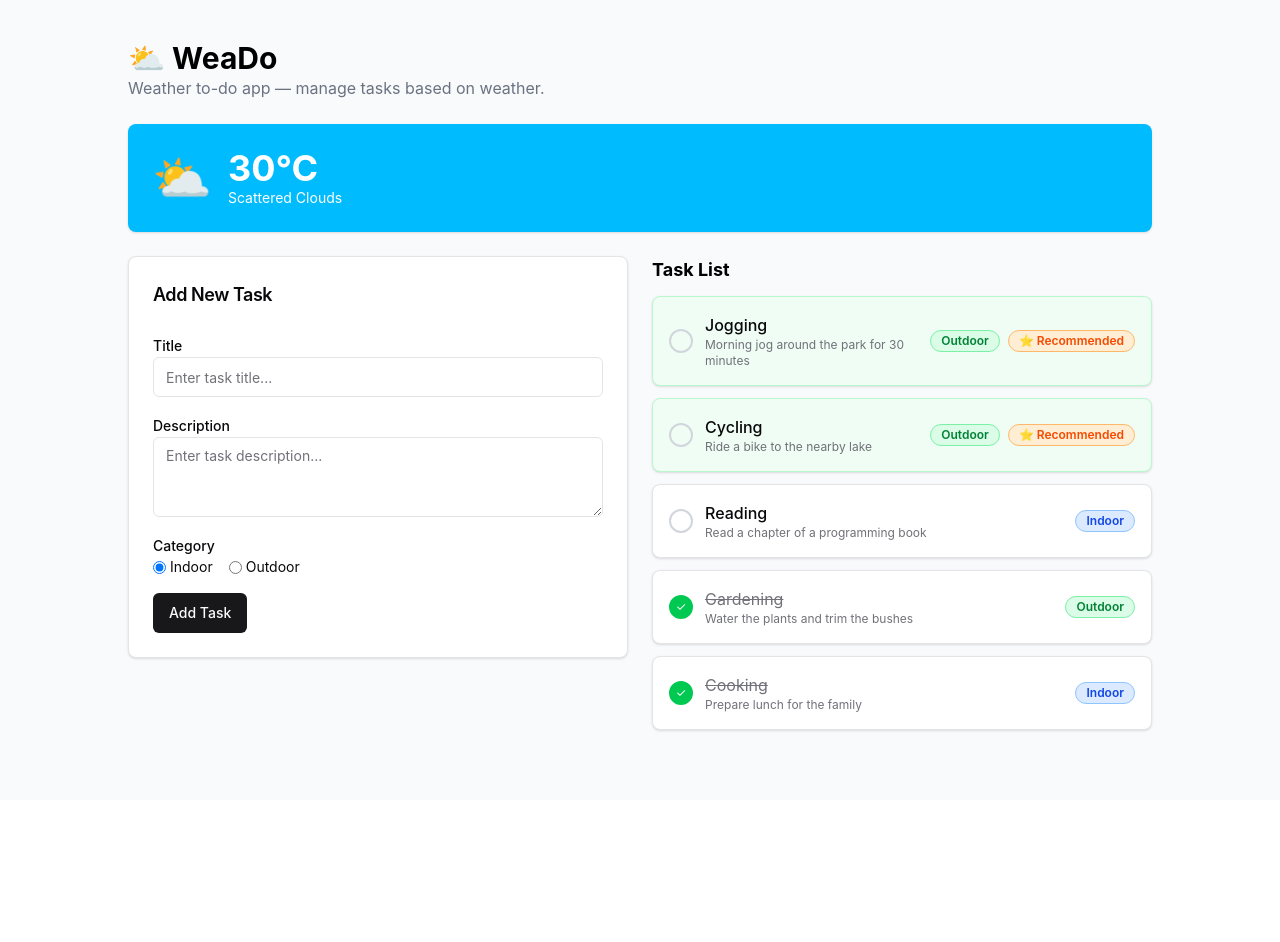
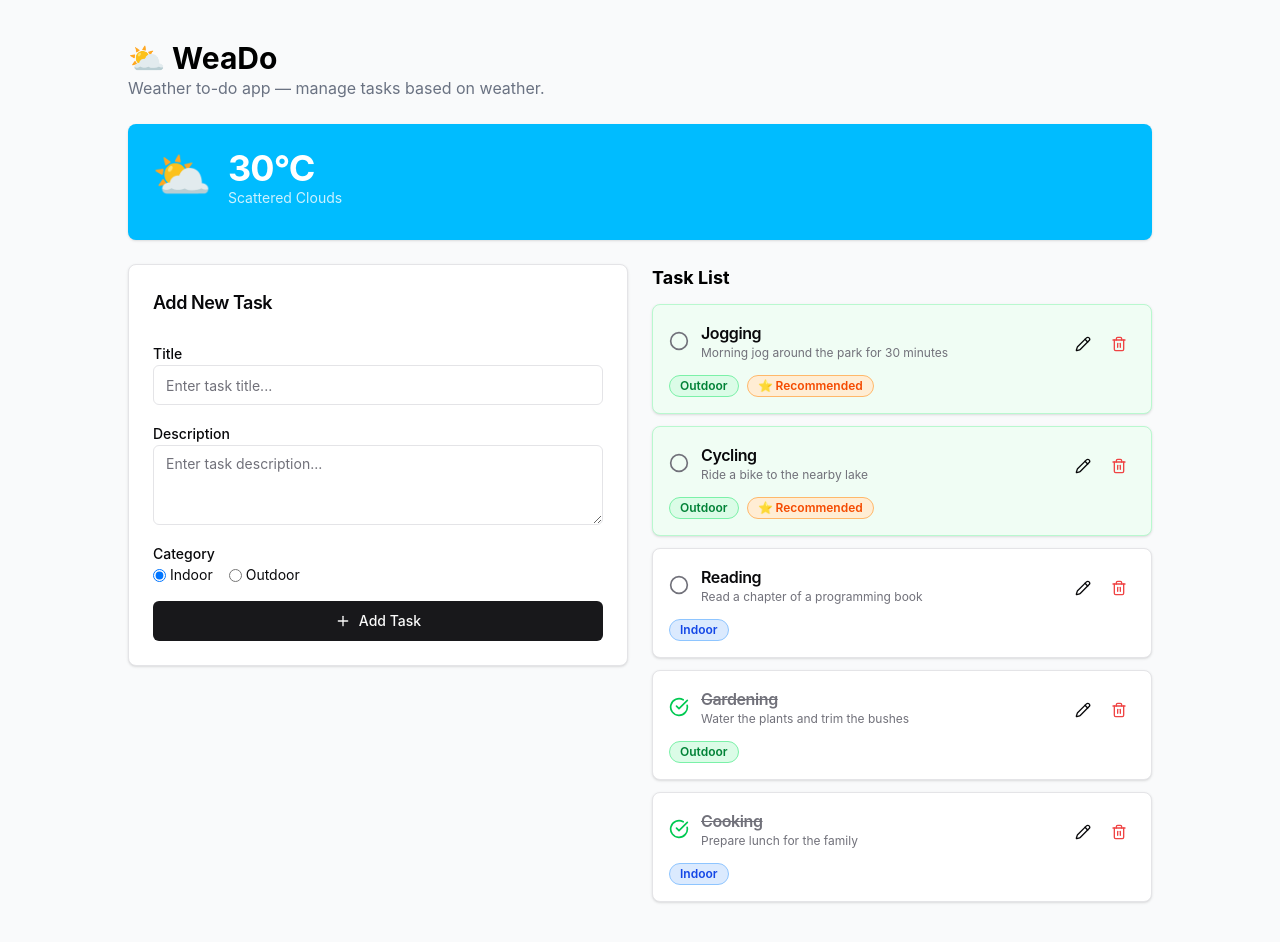
Before and after one commit to Gedearya/weado.igdarya.com, a React (Vite) app: page / in a window 1280 px wide. Before the commit the page ends 800 px from the top, so only its background shows below. Built offline with nearby package versions, Linux system fonts and the light colour scheme.

Commit message:
add button edit and delete in card

```diff
--- a/src/modules/task/components/task-card.tsx
+++ b/src/modules/task/components/task-card.tsx
@@ -2,8 +2,16 @@ import type { Task, TaskCategory } from "@/modules/task/task.type";
 import { TASK_CATEGORY } from "@/modules/task/task.constant";
 import type { WeatherCondition } from "@/modules/weather/weather.type";
 import { isRecommended } from "@/modules/task-list/task-list.data";
-import { Card, CardContent } from "@/components/ui/card";
+import {
+  Card,
+  CardContent,
+  CardHeader,
+  CardTitle,
+  CardDescription,
+} from "@/components/ui/card";
 import { Badge } from "@/components/ui/badge";
+import { Button } from "@/components/ui/button";
+import { Pencil, Trash2, CheckCircle, Circle } from "lucide-react";
 
 type TaskCardProps = {
   task: Task;
@@ -40,34 +48,42 @@ export function TaskCard({ task, condition }: TaskCardProps) {
 
   return (
     <Card className={cardClassName}>
-      <CardContent className="flex items-center gap-3 p-4">
-        <div
-          className={`w-6 h-6 rounded-full border-2 flex items-center justify-center shrink-0 ${
-            task.completed
-              ? "bg-green-500 border-green-500 text-white"
-              : "border-gray-300"
-          }`}
-        >
-          {task.completed && <span className="text-xs">✓</span>}
+      <CardHeader className="flex flex-row items-center justify-between p-4 pb-0">
+        <div className="flex items-center gap-3">
+          {task.completed ? (
+            <CheckCircle className="w-5 h-5 text-green-500" />
+          ) : (
+            <Circle className="w-5 h-5 text-muted-foreground" />
+          )}
+          <div>
+            <CardTitle
+              className={`text-base ${task.completed ? "line-through text-muted-foreground" : ""}`}
+            >
+              {task.title}
+            </CardTitle>
+            <CardDescription className="text-xs">
+              {task.description}
+            </CardDescription>
+          </div>
         </div>
 
-        <div className="flex-1">
-          <p
-            className={
-              task.completed
-                ? "line-through text-muted-foreground"
-                : "font-medium"
-            }
+        <div className="flex gap-1">
+          <Button variant="ghost" size="icon" className="h-8 w-8">
+            <Pencil className="w-4 h-4" />
+          </Button>
+          <Button
+            variant="ghost"
+            size="icon"
+            className="h-8 w-8 text-destructive"
           >
-            {task.title}
-          </p>
-          <p className="text-xs text-muted-foreground">{task.description}</p>
+            <Trash2 className="w-4 h-4" />
+          </Button>
         </div>
+      </CardHeader>
 
-        <div className="flex gap-2 items-center">
-          <CategoryBadge category={task.category} />
-          {recommended && <RecommendedBadge />}
-        </div>
+      <CardContent className="flex items-center gap-2 p-4 pt-2">
+        <CategoryBadge category={task.category} />
+        {recommended && <RecommendedBadge />}
       </CardContent>
     </Card>
   );
--- a/src/modules/task/components/task-form.tsx
+++ b/src/modules/task/components/task-form.tsx
@@ -3,6 +3,7 @@ import { Button } from "@/components/ui/button";
 import { Input } from "@/components/ui/input";
 import { Textarea } from "@/components/ui/textarea";
 import { Label } from "@/components/ui/label";
+import { Plus } from "lucide-react";
 
 export function TaskForm() {
   return (
@@ -45,7 +46,10 @@ export function TaskForm() {
           </div>
         </div>
 
-        <Button>Add Task</Button>
+        <Button className="w-full">
+          <Plus className="w-4 h-4" />
+          Add Task
+        </Button>
       </CardContent>
     </Card>
   );
--- a/src/modules/weather/components/weather-card.tsx
+++ b/src/modules/weather/components/weather-card.tsx
@@ -1,6 +1,12 @@
 import type { WeatherData } from "@/modules/weather/weather.type";
 import { WEATHER_CONDITION } from "@/modules/weather/weather.constant";
-import { Card, CardContent } from "@/components/ui/card";
+import {
+  Card,
+  CardContent,
+  CardHeader,
+  CardTitle,
+  CardDescription,
+} from "@/components/ui/card";
 
 type WeatherCardProps = {
   weather: WeatherData;
@@ -13,13 +19,18 @@ export function WeatherCard({ weather }: WeatherCardProps) {
 
   return (
     <Card className={`${bgColor} border-none text-white`}>
-      <CardContent className="flex items-center gap-4 p-6">
+      <CardHeader className="flex flex-row items-center gap-4 p-6 pb-0">
         <span className="text-5xl">{icon}</span>
         <div>
-          <p className="text-4xl font-bold">{weather.temperature}°C</p>
-          <p className="text-sm">{weather.description}</p>
+          <CardTitle className="text-4xl font-bold text-white">
+            {weather.temperature}°C
+          </CardTitle>
+          <CardDescription className="text-white/80">
+            {weather.description}
+          </CardDescription>
         </div>
-      </CardContent>
+      </CardHeader>
+      <CardContent className="p-6 pt-2" />
     </Card>
   );
 }
```
